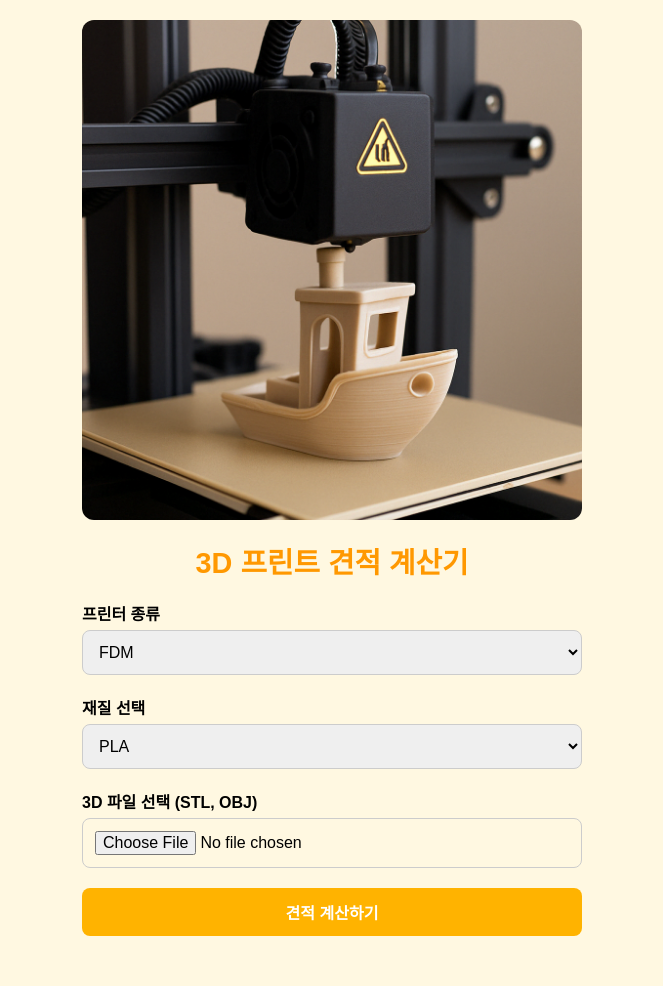
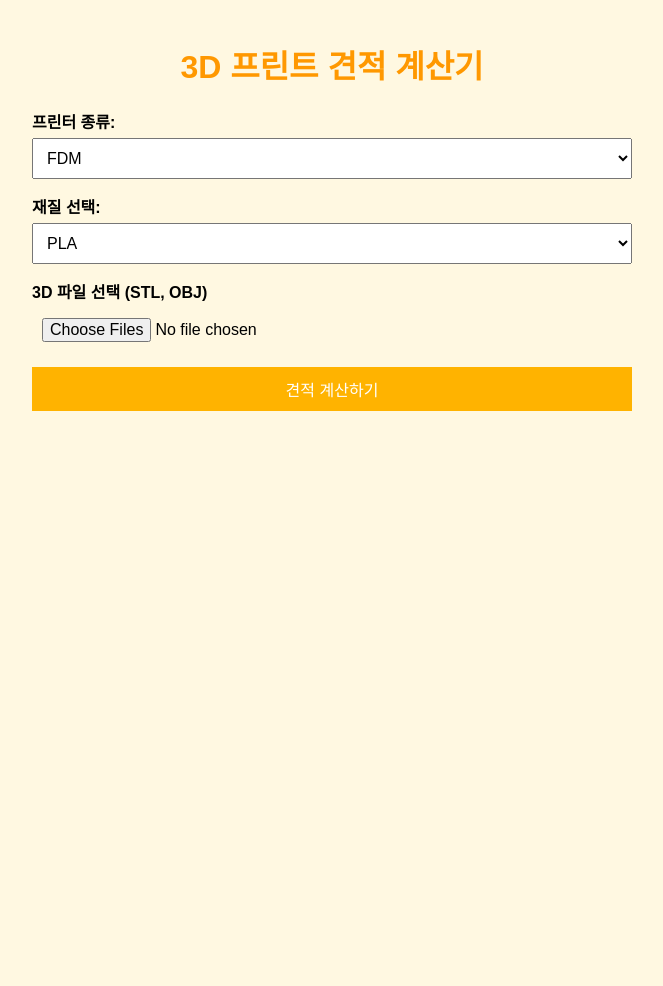
Before and after one commit to 3dthebalance/3dthebalance, a Flask app: page / in a window 1280 px wide. Shown: the whole page, without its empty margins (308-971 px from the left). After the commit the page ends 411 px from the top, so only its background shows below. Run offline with Flask 3, Linux system fonts and the light colour scheme.

Commit message:
Update index.html

```diff
--- a/templates/index.html
+++ b/templates/index.html
@@ -6,81 +6,72 @@
   <title>3D 프린트 견적 계산기</title>
   <style>
     body {
-      font-family: 'Arial', sans-serif;
+      font-family: Arial, sans-serif;
       padding: 20px;
       margin: 0;
       background-color: #fff8e1;
     }
     .container {
-      max-width: 500px;
+      max-width: 600px;
       margin: 0 auto;
     }
     h1 {
-      font-size: 1.8rem;
+      text-align: center;
       color: #ff9800;
-      margin-bottom: 20px;
-      text-align: center;
     }
     label {
       font-weight: bold;
       display: block;
-      margin-top: 20px;
-      font-size: 1rem;
+      margin-top: 15px;
     }
     select, input[type="file"], button {
       margin-top: 5px;
-      padding: 12px;
+      padding: 10px;
       font-size: 1rem;
       display: block;
-      margin-bottom: 20px;
+      margin-bottom: 15px;
       width: 100%;
       box-sizing: border-box;
-      border: 1px solid #ccc;
-      border-radius: 8px;
     }
     button {
       background-color: #ffb300;
       color: white;
       border: none;
       cursor: pointer;
-      font-weight: bold;
     }
     button:hover {
       background-color: #ffa000;
     }
-    #result {
-      margin-top: 30px;
-      font-size: 1.1rem;
-      font-weight: bold;
+    table {
+      width: 100%;
+      border-collapse: collapse;
+      margin-top: 20px;
+    }
+    th, td {
+      padding: 10px;
+      border: 1px solid #ccc;
       text-align: center;
     }
-    #order-btn {
+    #total {
+      font-weight: bold;
+      font-size: 1.2rem;
       text-align: center;
-    }
-    img.header-image {
-      max-width: 100%;
-      border-radius: 12px;
-      margin-bottom: 20px;
-      display: block;
+      margin-top: 20px;
     }
   </style>
 </head>
 <body>
   <div class="container">
-
-    <!-- ✅ 이미지 삽입 -->
-    <img src="/static/printing.png" alt="3D 프린팅 사진" class="header-image" />
-
     <h1>3D 프린트 견적 계산기</h1>
 
     <form id="upload-form" enctype="multipart/form-data">
-      <label>프린터 종류</label>
+      <label>프린터 종류:</label>
       <select id="printer-type">
         <option value="FDM">FDM</option>
         <option value="SLA">SLA</option>
       </select>
 
-      <label>재질 선택</label>
+      <label>재질 선택:</label>
       <select id="material">
         <option value="PLA">PLA</option>
         <option value="ABS">ABS</option>
@@ -89,34 +80,42 @@
       </select>
 
       <label>3D 파일 선택 (STL, OBJ)</label>
-      <input type="file" id="stl-file" accept=".stl,.obj" required />
+      <input type="file" id="stl-file" accept=".stl,.obj" multiple required />
 
       <button type="submit">견적 계산하기</button>
     </form>
 
-    <div id="result"></div>
-    <div id="order-btn" style="display: none;">
-      <a id="order-link"><button>주문하기</button></a>
-    </div>
+    <table id="result-table" style="display: none;">
+      <thead>
+        <tr>
+          <th>파일명</th>
+          <th>부피 (cm³)</th>
+          <th>예상 견적 (원)</th>
+        </tr>
+      </thead>
+      <tbody></tbody>
+    </table>
+
+    <div id="total"></div>
   </div>
 
   <script>
-    const printerSelect = document.getElementById('printer-type');
-    const materialSelect = document.getElementById('material');
-    const resultDiv = document.getElementById('result');
-    const orderBtn = document.getElementById('order-btn');
-    const orderLink = document.getElementById('order-link');
+    const printerSelect = document.getElementById("printer-type");
+    const materialSelect = document.getElementById("material");
+    const resultTable = document.getElementById("result-table");
+    const tbody = resultTable.querySelector("tbody");
+    const totalDiv = document.getElementById("total");
 
     const materials = {
       FDM: ["PLA", "ABS", "TPU", "PETG"],
       SLA: ["강화레진", "투명레진"]
     };
 
-    printerSelect.addEventListener('change', () => {
+    printerSelect.addEventListener("change", () => {
       const selected = printerSelect.value;
-      materialSelect.innerHTML = '';
+      materialSelect.innerHTML = "";
       materials[selected].forEach(material => {
-        const option = document.createElement('option');
+        const option = document.createElement("option");
         option.value = material;
         option.textContent = material;
         materialSelect.appendChild(option);
@@ -125,18 +124,14 @@
 
     document.getElementById("upload-form").addEventListener("submit", async function(e) {
       e.preventDefault();
-
-      const file = document.getElementById("stl-file").files[0];
+      const files = document.getElementById("stl-file").files;
       const printer = printerSelect.value;
       const material = materialSelect.value;
 
-      if (!file) {
-        alert("3D 파일을 선택해주세요.");
-        return;
+      const formData = new FormData();
+      for (let file of files) {
+        formData.append("file", file);
       }
-
-      const formData = new FormData();
-      formData.append("file", file);
       formData.append("printer", printer);
       formData.append("material", material);
 
@@ -146,16 +141,13 @@
       });
 
       const result = await response.json();
-
-      if (response.status === 400 && result.error) {
-        alert(result.error);
-        return;
-      }
-
-      resultDiv.innerText = `예상 견적: ${result.estimate.toLocaleString()}원 (부피: ${result.volume}cm³)`;
-
-      orderLink.href = `/order?estimate=${result.estimate}`;
-      orderBtn.style.display = 'block';
+      tbody.innerHTML = "";
+      result.estimates.forEach(est => {
+        const row = `<tr><td>${est.filename}</td><td>${est.volume}</td><td>${est.estimate.toLocaleString()}</td></tr>`;
+        tbody.innerHTML += row;
+      });
+      resultTable.style.display = "table";
+      totalDiv.innerText = `총 합계: ${result.total.toLocaleString()}원`;
     });
   </script>
 </body>
```
